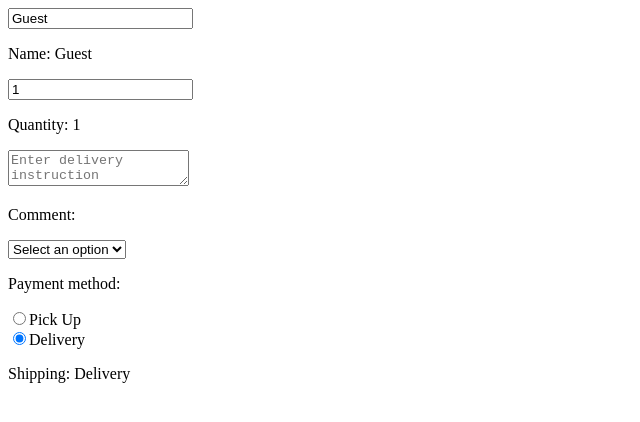
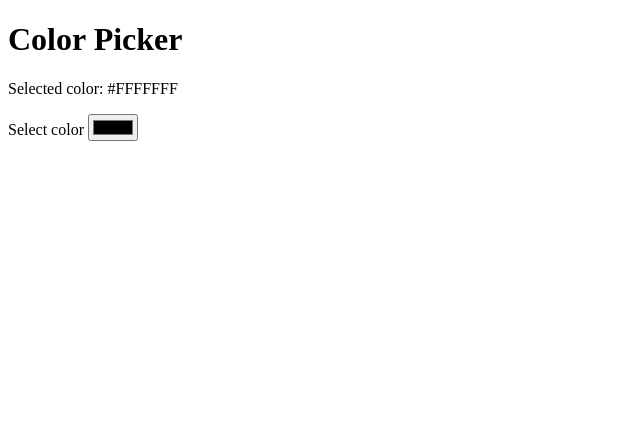
Before and after one commit to Kyle8Bits/React_First_App, a React (Vite) app: page / in a window 1280 px wide. Shown: the top 422 px of the page, without its empty margins (0-640 px from the left). Built offline with nearby package versions, Linux system fonts and the light colour scheme.

Commit message:
color picker

```diff
--- a/src/main.tsx
+++ b/src/main.tsx
@@ -1,10 +1,10 @@
 import React from 'react'
 import ReactDOM from 'react-dom/client'
-import App from './App'
+import ColorPicker from './web/ColorPicker'
 import './index.css'
 
 ReactDOM.createRoot(document.getElementById('root') as HTMLElement).render(
   <React.StrictMode>
-    <App />
+    <ColorPicker/>
   </React.StrictMode>,
 )
--- /dev/null
+++ b/src/web/ColorPicker.tsx
@@ -0,0 +1,23 @@
+import { useState } from "react";
+
+function ColorPicker(){
+   const [color, pickColor] = useState("#FFFFFFF");
+
+   function handleChangeColor(event:any){
+        pickColor(event.target.value)
+   }
+
+   return(
+    <div className="color-picker-container">
+        <h1>Color Picker</h1>
+        <div className="color-display" style={{backgroundColor : color}}>
+            <p>Selected color: {color}</p>
+        </div>
+        <label>Select color </label>
+        <input type="color" value={color} onChange={handleChangeColor}></input>
+    </div>
+   );
+
+}
+
+export default ColorPicker;
```
